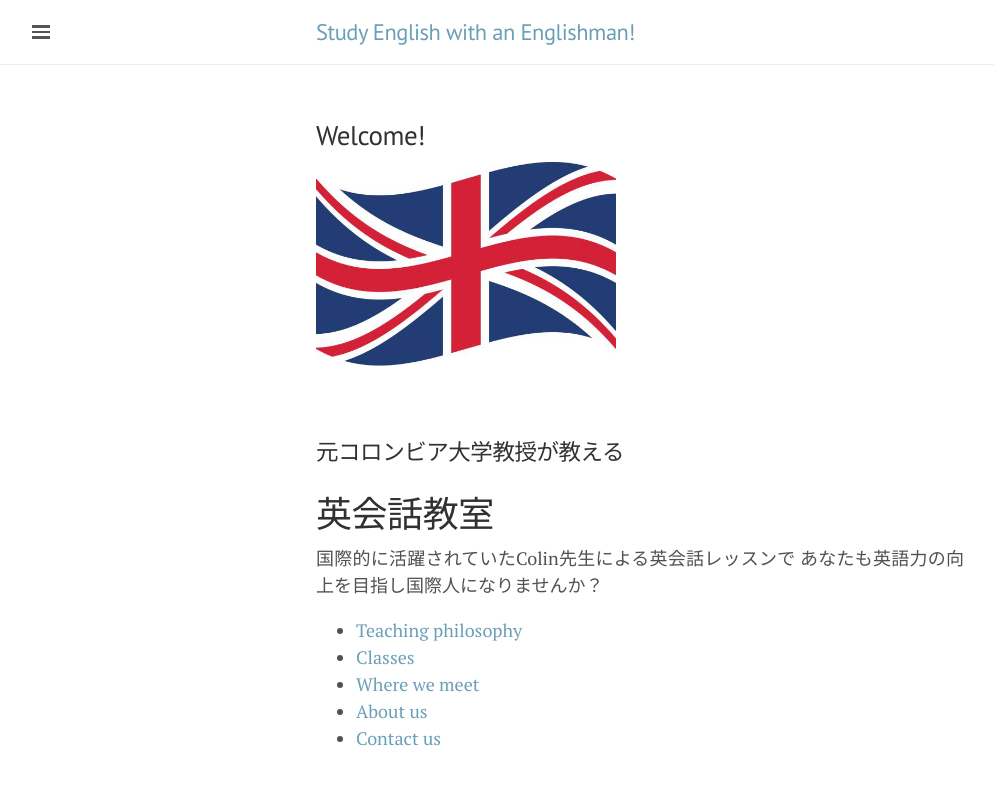
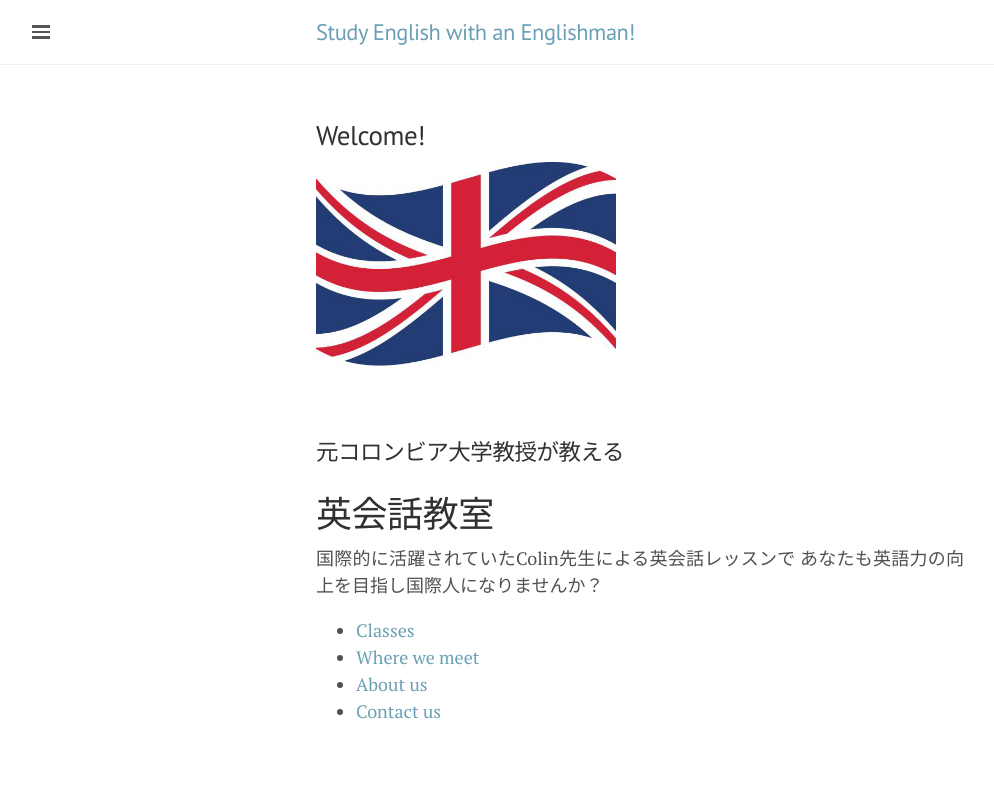
Before and after one commit to KyushuEnglish/KyushuEnglish.github.io, a Jekyll site: the page built from index.html, in a window 1280 px wide. Shown: the top 785 px of the page, without its empty margins (0-994 px from the left). Built offline with Jekyll 4.4.1, drawn with Linux system fonts in a browser that asks for light colours; the list of posts is cut into pages by our own code.

Commit message:
Update index.html

```diff
--- a/index.html
+++ b/index.html
@@ -29,7 +29,7 @@ title: English classes in Miyakonojo
 
 <p>
 <ul>
-	<li> <a href="Teaching philosophy">Teaching philosophy</a> </li>
+<!-- 	<li> <a href="Teaching philosophy">Teaching philosophy</a> </li> -->
 	<li> <a href="Classes">Classes</a> </li>
 	<li> <a href="Where we meet">Where we meet</a> </li>
 	<li> <a href="About us">About us</a> </li>
```
